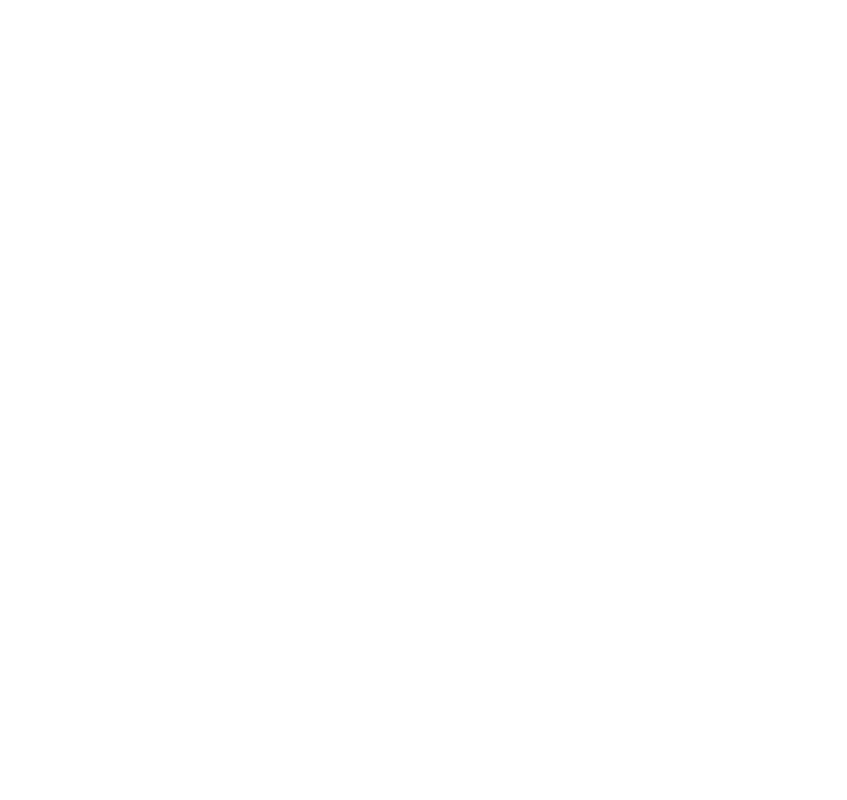
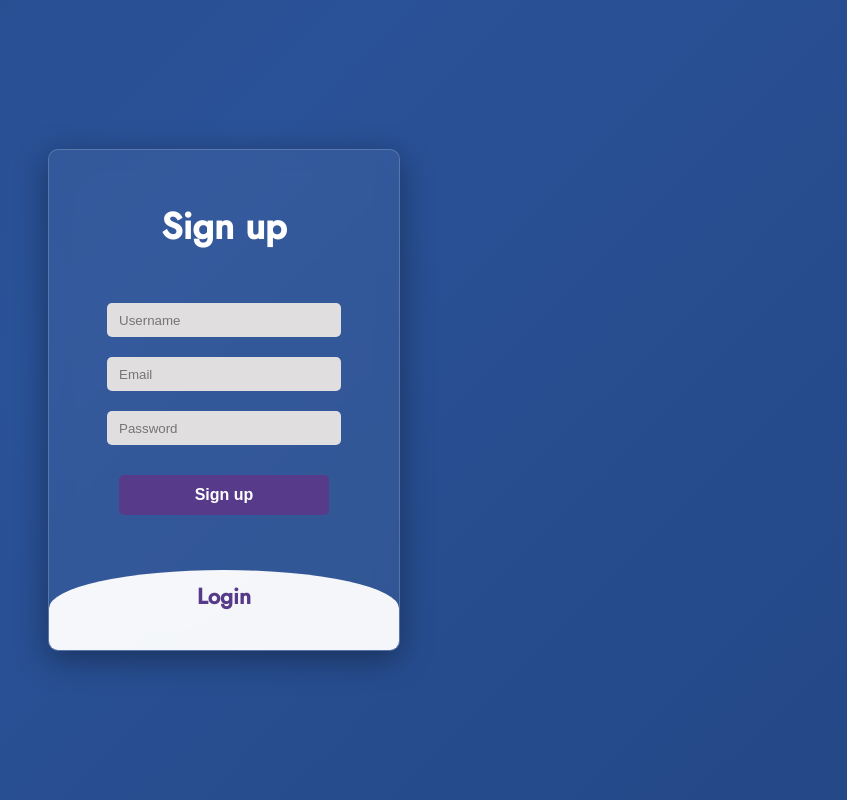
Before and after one commit to yelenaker/animated-gradient-auth, a plain HTML site: page index.html in a window 1280 px wide. Shown: the whole page, without its empty margins (416-1263 px from the left). Drawn offline with Linux system fonts and the light colour scheme.

Commit message:
завершён login UI с анимированным фоном и эффектом стекла

```diff
--- a/index.html
+++ b/index.html
@@ -1,13 +1,36 @@
 <!DOCTYPE html>
 <html lang="en">
 <head>
-  <meta charset="UTF-8">
-  <meta name="viewport" content="width=device-width, initial-scale=1.0">
-    <link href="https://fonts.googleapis.com/css2?family=Jost:wght@500&display=swap" rel="stylesheet" />
-    <link rel="stylesheet" href="style.css" />
+  <meta charset="UTF-8" />
+  <meta name="viewport" content="width=device-width, initial-scale=1.0" />
+  <link href="https://fonts.googleapis.com/css2?family=Jost:wght@500&display=swap" rel="stylesheet" />
+  <link rel="stylesheet" href="style.css" />
   <title>Modern Login Form</title>
 </head>
 <body>
+  <div class="main">
+    <!-- Скрытый чекбокс, переключает между login и signup -->
+    <input type="checkbox" id="chk" aria-hidden="true" />
 
+    <div class="signup">
+      <form>
+        <label for="chk" aria-hidden="true">Sign up</label>
+        <input type="text" name="txt" placeholder="Username" required />
+        <input type="email" name="email" placeholder="Email" required />
+        <input type="password" name="pswd" placeholder="Password" required />
+        <button>Sign up</button>
+      </form>
+    </div>
+
+    <!-- Форма входа -->
+    <div class="login">
+      <form>
+        <label for="chk" aria-hidden="true">Login</label>
+        <input type="email" name="email" placeholder="Email" required />
+        <input type="password" name="pswd" placeholder="Password" required />
+        <button>Login</button>
+      </form>
+    </div>
+  </div>
 </body>
 </html>
--- a/style.css
+++ b/style.css
@@ -0,0 +1,118 @@
+body {
+  margin: 0;
+  padding: 0;
+  display: flex;
+  justify-content: center;
+  align-items: center;
+  min-height: 100vh;
+  font-family: 'Jost', sans-serif;
+
+  /* Анимированный фон: плавный градиент */
+  background: linear-gradient(-45deg, #1e3c72, #2a5298, #1e3c72, #0f2027);
+  background-size: 400% 400%;
+  animation: gradientBG 15s ease infinite;
+}
+
+@keyframes gradientBG {
+  0% { background-position: 0% 50%; }
+  50% { background-position: 100% 50%; }
+  100% { background-position: 0% 50%; }
+}
+
+.main {
+  width: 350px;
+  height: 500px;
+  overflow: hidden;
+
+  /* Эффект стекла: прозрачность + размытие + светлая рамка */
+  background: rgba(255, 255, 255, 0.05);
+  backdrop-filter: blur(10px);
+  border-radius: 10px;
+  box-shadow: 0 8px 32px 0 rgba(0, 0, 0, 0.37);
+  border: 1px solid rgba(255, 255, 255, 0.18);
+}
+
+/* Скрытый чекбокс (используется для переключения между формами) */
+#chk {
+  display: none;
+}
+
+.signup {
+  position: relative;
+  width: 100%;
+  height: 100%;
+}
+
+label {
+  color: #fff;
+  font-size: 2.3em;
+  justify-content: center;
+  display: flex;
+  margin: 50px;
+  font-weight: bold;
+  cursor: pointer;
+  transition: 0.5s ease-in-out;
+}
+
+input {
+  width: 60%;
+  height: 10px;
+  background: #e0dede;
+  justify-content: center;
+  display: flex;
+  margin: 20px auto;
+  padding: 12px;
+  border: none;
+  outline: none;
+  border-radius: 5px;
+}
+
+button {
+  width: 60%;
+  height: 40px;
+  margin: 10px auto;
+  justify-content: center;
+  display: block;
+  color: #fff;
+  background: #573b8a;
+  font-size: 1em;
+  font-weight: bold;
+  margin-top: 30px;
+  outline: none;
+  border: none;
+  border-radius: 5px;
+  transition: 0.2s ease-in;
+  cursor: pointer;
+}
+
+button:hover {
+  background: #6d44b8;
+}
+
+.login {
+  height: 460px;
+  background: rgba(255, 255, 255, 0.95);
+  border-radius: 60% / 10%;
+  transform: translateY(-180px);
+  transition: 0.8s ease-in-out;
+}
+
+.login label {
+  color: #573b8a;
+  transform: scale(0.6);
+}
+
+/* Показываем login и прячем signup, когда чекбокс отмечен */
+#chk:checked ~ .login {
+  transform: translateY(-500px);
+}
+
+/* Показываем заголовок login */
+#chk:checked ~ .login label {
+  transform: scale(1);
+}
+
+/* Прячем заголовок signup */
+#chk:checked ~ .signup label {
+  transform: scale(0.6);
+}
```
